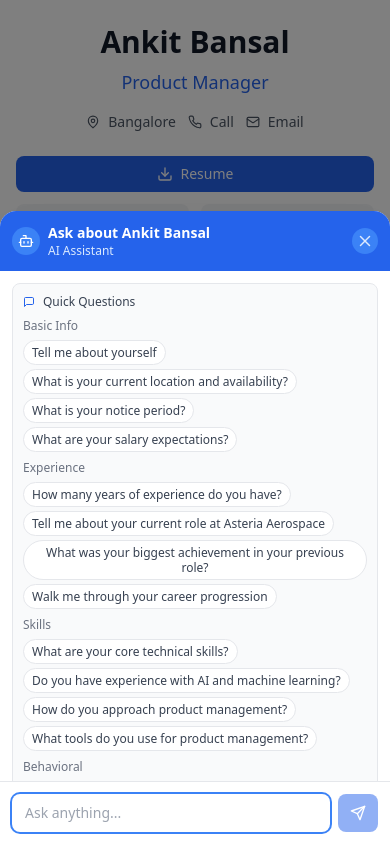
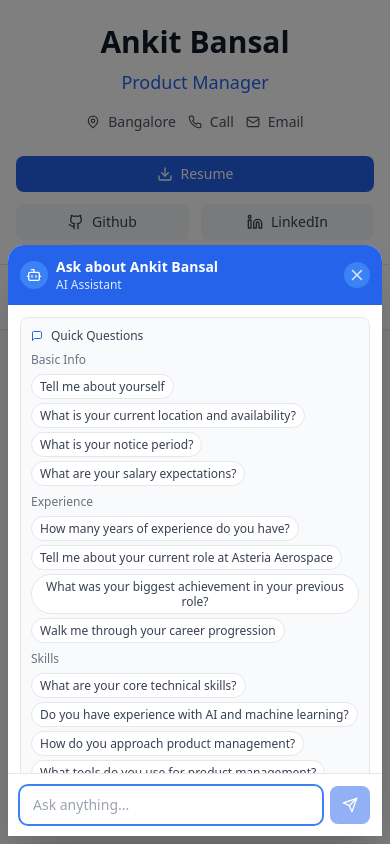
Before and after one commit to ankitbansal2101/digital-resume, a React (Vite) app: page / in a window 390 px wide. Both pictures are taken after a click on the button "Open chat with Ankit's AI assistant". Shown: the top 844 px of the page. Built offline with nearby package versions, Linux system fonts and the light colour scheme; no server answers.

Commit message:
Fix mobile chatbot width - no longer full screen width

```diff
--- a/src/components/Chatbot.tsx
+++ b/src/components/Chatbot.tsx
@@ -136,8 +136,8 @@ const Chatbot: React.FC<ChatbotProps> = ({ isOpen, onClose }) => {
   if (!isOpen) return null;
 
   return (
-    <div className="fixed inset-0 bg-black bg-opacity-50 flex items-end sm:items-center justify-center z-50 p-0 sm:p-4">
-      <div className="bg-white rounded-t-2xl sm:rounded-lg shadow-2xl w-full max-w-2xl h-[75vh] sm:h-[600px] sm:max-h-[600px] flex flex-col">
+    <div className="fixed inset-0 bg-black bg-opacity-50 flex items-end sm:items-center justify-center z-50 p-2 sm:p-4">
+      <div className="bg-white rounded-t-2xl sm:rounded-lg shadow-2xl w-full max-w-sm sm:max-w-2xl h-[70vh] sm:h-[600px] sm:max-h-[600px] flex flex-col">
         {/* Header */}
         <div className="bg-blue-600 text-white p-3 sm:p-4 rounded-t-2xl sm:rounded-t-lg flex items-center justify-between">
           <div className="flex items-center gap-2 sm:gap-3">
```
